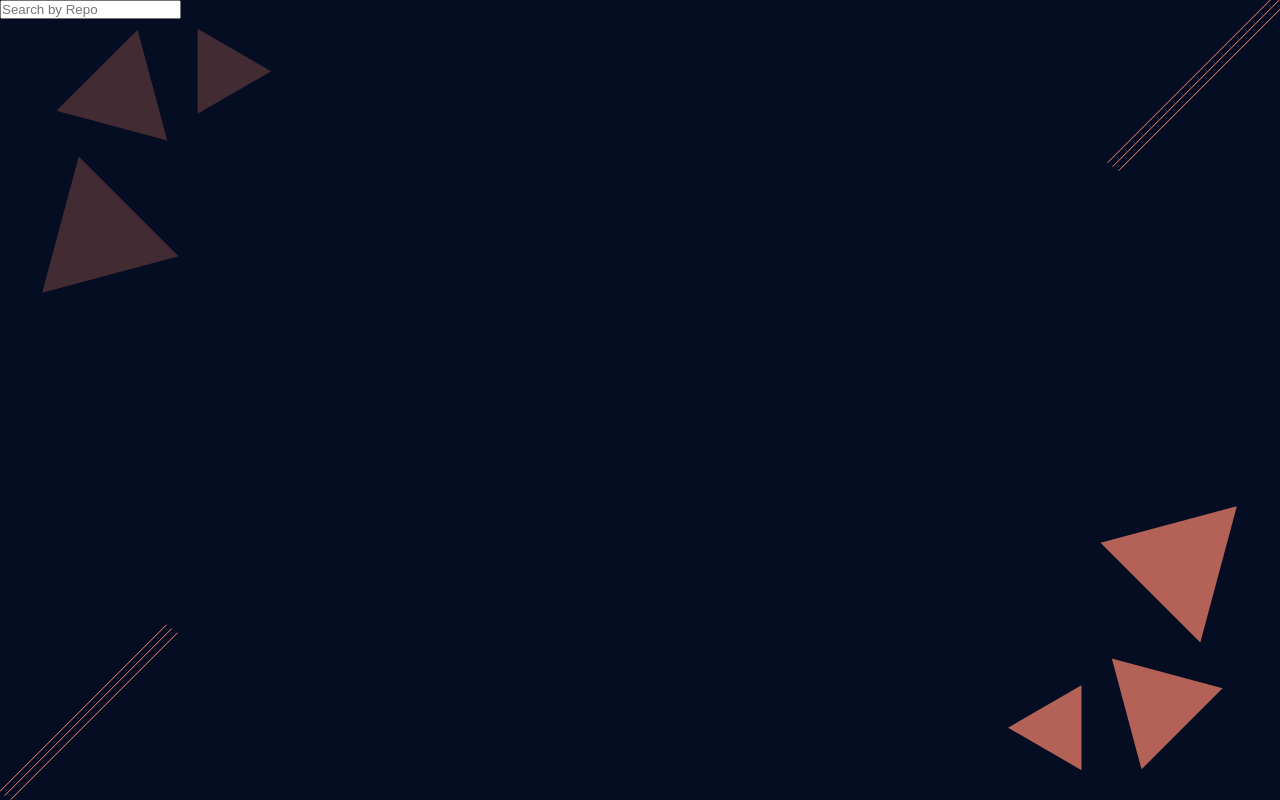
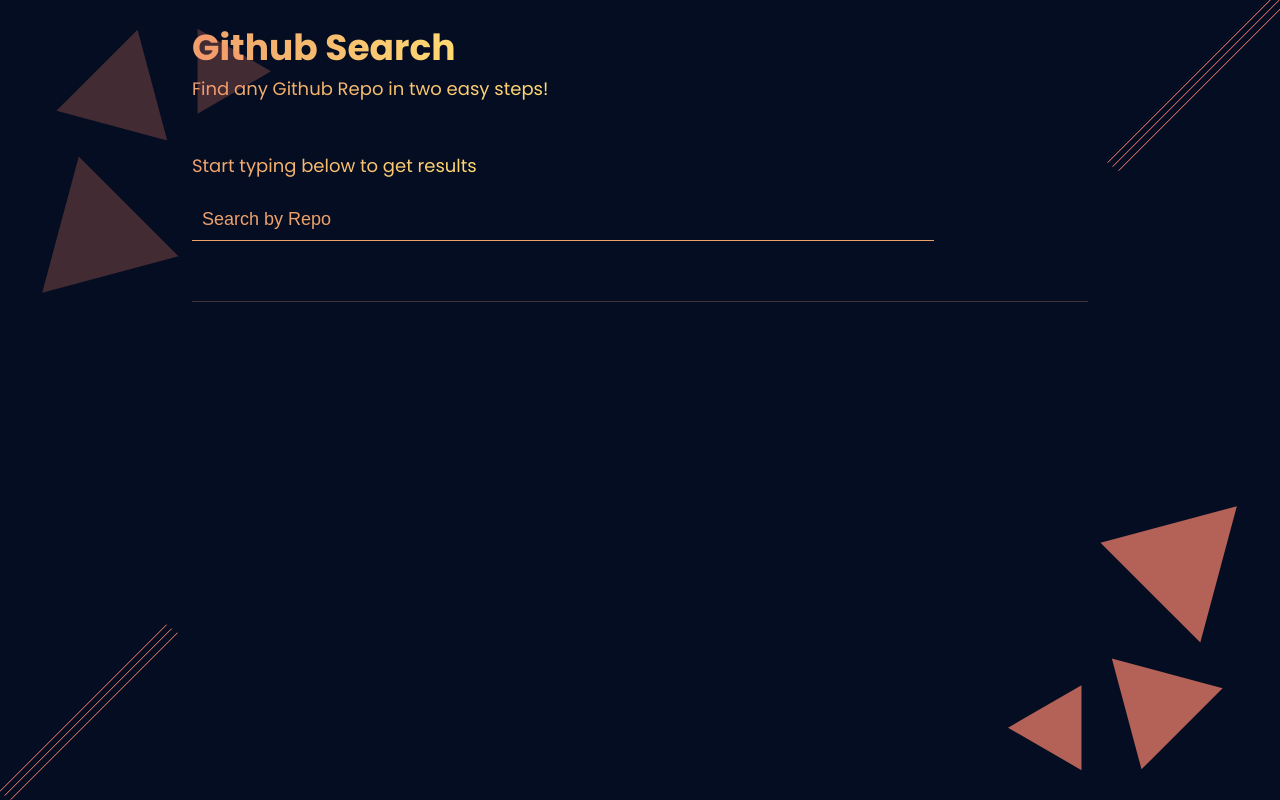
Before and after one commit to git-ahi/github-search, an Angular app: page /repos in a window 1280 px wide. Built offline with nearby package versions, Linux system fonts and the light colour scheme.

Commit message:
styled components and added interactivity

```diff
--- a/src/app/repos/repos.component.css
+++ b/src/app/repos/repos.component.css
@@ -0,0 +1,98 @@
+.main {
+    font-family: 'Poppins', sans-serif;
+    width: 70vw;
+    margin: 20px auto;
+}
+
+.card {
+    margin: 20vh auto;
+    padding: 80px 80px;
+    width: 90vh;
+    background: url(../../assets/img/circles.svg) no-repeat;
+    background-size: 70% 80%;
+    background-position: center right;
+    border: 1px solid rgba(255, 133, 110, 0.25);
+    box-shadow: 4px 4px 4px rgba(255, 133, 110, 0.25);
+    border-radius: 10px;
+}
+
+.card p {
+    color: #EEA06B;
+}
+
+.logo {
+    margin-bottom: 50px;
+}
+
+.gradient-text{
+    background: linear-gradient(90deg, #EEA06B 0%, #FFD973 100%);
+    background-size: 100%;
+    background-clip: text;
+    color: transparent;
+}
+
+#heading {
+    display: inline;
+    font-weight: bold;
+    font-size: 36px;
+}
+
+#sub-heading {
+    display: inline;
+    font-weight: normal;
+    font-size: 18px;
+}
+
+
+#normal-text {
+    margin-left: 100px;
+    display: inline;
+    font-weight: normal;
+    font-size: 18px;
+}
+
+input {
+    margin: 20px 0;
+    border: none;
+    background-color: transparent;
+    border-bottom: 1px solid #EEA06B;
+    padding: 10px 500px 10px 10px;
+    color: #EEA06B;
+    font-weight: 300;
+    font-size: 18px;
+    outline: none;
+}
+
+input::placeholder{
+    border: none;
+    background-color: transparent;
+    font-weight: 300;
+    font-size: 18px;
+    color: #EEA06B;
+}
+
+p {
+    color: #EEA06B;
+}
+
+ul {
+    color: #EEA06B;
+    text-decoration: none;
+    list-style-type: none;
+}
+
+a {
+    color: #EEA06B;
+    text-decoration: none;
+}
+
+.list {
+    padding: 20px;
+    border-bottom: 1px solid #ee9f6b44;
+}
+
+.list:hover {
+    background-color: #ee9f6b44;
+    transition: 800ms;
+    cursor: pointer;
+}
--- a/src/app/repos/repos.component.html
+++ b/src/app/repos/repos.component.html
@@ -1,10 +1,23 @@
-<form>
+<div class="main">
+  <div class="logo">
+    <p id="heading" class="gradient-text" >Github Search</p> <br>
+    <p id="sub-heading" class="gradient-text">Find any Github Repo in two easy steps!</p>
+  </div>
+  <p id="sub-heading" class="gradient-text">Start typing below to get results</p>
+  <form>
     <div class="mb-3">
-      <input type="email" class="form-control" placeholder="Search by Repo" [(ngModel)] = "repoName" name="repoName" (keyup)='searchRepo()'>
-
-      {{repoName}}
+      <input type="email" class="form-control" placeholder="Search by Repo" [(ngModel)] = "repoName" name="repoName" (keyup)='searchRepo()' autocomplete="off">
     </div>
-    <p *ngFor= 'let rep of repo'>
-        {{rep.name}}
-    </p>
+    <div class="list"></div>
+    <ul>
+      <li *ngFor= 'let rep of repo'>
+        <a target="_blank" href="{{rep.html_url}}">
+          <div class="list">
+            <h3>{{rep.name}}</h3> <br>
+            {{rep.description}}
+          </div>
+        </a>
+      </li>
+    </ul>
   </form>
+</div>
--- a/src/app/search-service/search.service.ts
+++ b/src/app/search-service/search.service.ts
@@ -16,7 +16,7 @@
   userRepos:any;
 
   constructor(private http: HttpClient) {
-    this.user = new User("", "");
+    this.user = new User("", "", 0, 0, 0, "");
   }
 
   userRequest(userName:string) {
@@ -24,13 +24,21 @@
     console.log(this.userName);
 
     interface ApiResponse {
-      login: string;
+      name: string;
       avatar_url: string;
+      followers: number;
+      following: number;
+      public_repos:number;
+      bio: string;
     }
     let promise = new Promise((resolve, reject) => {
       this.http.get<ApiResponse>(environment.userApi +this.userName + '?access_token='+ environment.accessToken).toPromise().then(response => {
         this.user.photo = response.avatar_url
-        this.user.userName = response.login
+        this.user.userName = response.name
+        this.user.bio = response.bio
+        this.user.followers = response.followers
+        this.user.following = response.following
+        this.user.repos = response.public_repos
 
         resolve(response)
       },
--- a/src/app/user-repo.ts
+++ b/src/app/user-repo.ts
@@ -1,3 +1,3 @@
 export class UserRepo {
-    constructor(public name:string, public url:string){}
+    constructor(public name:string, public html_url:string, public description:string){}
 }
--- a/src/app/user.ts
+++ b/src/app/user.ts
@@ -1,3 +1,3 @@
 export class User {
-    constructor(public photo: string, public userName: string) { }
+    constructor(public photo: string, public userName: string, public followers:number, public following:number, public repos:number, public bio: string) { }
 }
--- a/src/app/users/user-repo/user-repo.component.css
+++ b/src/app/users/user-repo/user-repo.component.css
@@ -0,0 +1,25 @@
+p {
+    color: #EEA06B;
+}
+
+ul {
+    color: #EEA06B;
+    text-decoration: none;
+    list-style-type: none;
+}
+
+a {
+    color: #EEA06B;
+    text-decoration: none;
+}
+
+.list {
+    padding: 20px;
+    border-bottom: 1px solid #ee9f6b44;
+}
+
+.list:hover {
+    background-color: #ee9f6b44;
+    transition: 800ms;
+    cursor: pointer;
+}
--- a/src/app/users/user-repo/user-repo.component.html
+++ b/src/app/users/user-repo/user-repo.component.html
@@ -1,3 +1,9 @@
-<p *ngFor = 'let repo of repos'>
-    {{repo.name}}
-</p>
+<ul>
+    <li *ngFor = 'let repo of repos'>
+        <a target="_blank" href="{{repo.html_url}}"><div class="list">
+            <h3>{{repo.name}}</h3> <br>
+            {{repo.description}}
+        </div>
+    </a>
+    </li>
+</ul>
--- a/src/app/users/users.component.css
+++ b/src/app/users/users.component.css
@@ -0,0 +1,92 @@
+.main {
+    font-family: 'Poppins', sans-serif;
+    width: 70vw;
+    margin: 20px auto;
+}
+
+.card {
+    margin: 20vh auto;
+    padding: 80px 80px;
+    width: 90vh;
+    background: url(../../assets/img/circles.svg) no-repeat;
+    background-size: 70% 80%;
+    background-position: center right;
+    border: 1px solid rgba(255, 133, 110, 0.25);
+    box-shadow: 4px 4px 4px rgba(255, 133, 110, 0.25);
+    border-radius: 10px;
+}
+
+.card p {
+    color: #EEA06B;
+}
+
+.logo {
+    margin-bottom: 50px;
+}
+
+.gradient-text{
+    background: linear-gradient(90deg, #EEA06B 0%, #FFD973 100%);
+    background-size: 100%;
+    background-clip: text;
+    color: transparent;
+}
+
+#heading {
+    display: inline;
+    font-weight: bold;
+    font-size: 36px;
+}
+
+#sub-heading {
+    display: inline;
+    font-weight: normal;
+    font-size: 18px;
+}
+
+
+#normal-text {
+    margin-left: 100px;
+    display: inline;
+    font-weight: normal;
+    font-size: 18px;
+}
+
+input {
+    margin-top: 20px;
+    border: none;
+    background-color: transparent;
+    border-bottom: 1px solid #EEA06B;
+    padding: 10px 500px 10px 10px;
+    color: #EEA06B;
+    font-weight: 300;
+    font-size: 18px;
+    outline: none;
+}
+
+input::placeholder{
+    border: none;
+    background-color: transparent;
+    font-weight: 300;
+    font-size: 18px;
+    color: #EEA06B;
+}
+
+button {
+    background: linear-gradient(90deg, #EEA06B 0%, #FFD973 100%);
+    border: none;
+    border-radius: 5px;
+    padding: 15px 50px;
+    margin: 20px 0;
+    font-weight: bold;
+    font-size: 14px;
+    line-height: 21px;
+    color: #040D21;
+}
+
+button:hover {
+    background: linear-gradient(90deg, #FFD973 0%, #EEA06B 100%);
+}
+
+app-user-repo {
+    color: #EEA06B;
+}
--- a/src/app/users/users.component.html
+++ b/src/app/users/users.component.html
@@ -1,15 +1,22 @@
+<div class="main">
+  <div class="logo">
+    <p id="heading" class="gradient-text" >Github Search</p> <br>
+    <p id="sub-heading" class="gradient-text">Find any Github Repo in two easy steps!</p>
+  </div>
+  <p id="sub-heading" class="gradient-text">Start typing below to get results</p>
     <form>
       <div class="mb-3">
-    <input type="email" class="form-control" placeholder="Search by User" [(ngModel)] = "result" name="result" (keyup)='searchUser()'>
-      {{result}}
+      <input type="email" class="form-control" placeholder="Username" [(ngModel)] = "result" name="result" (keyup)='searchUser()' autocomplete="off">
       </div>
     </form>
-
+    <div class="card">
       <p><img src="{{ user.photo }}" alt="" /></p>
-<p>{{ user.userName }}</p>
+      <p>Name: {{ user.userName }}</p>
+      <p>Bio: {{user.bio}}</p>
+      <p>Followers: {{user.followers}}</p>
+      <p>Following: {{user.following}}</p>
+      <p>Repositories: {{user.repos}}</p>
       <button (click)= 'searchUserRepo()'>View Repos</button>
       <app-user-repo [repos] = 'userRepos'></app-user-repo>
-<!-- <p>{{ repo.totalCount }}</p> -->
-<!-- <p *ngFor="let rep of repo">{{ rep.name }} -->
-    <!-- {{rep.url}} -->
-<!-- </p> -->
+    </div>
+</div>
--- a/src/app/users/users.component.ts
+++ b/src/app/users/users.component.ts
@@ -1,6 +1,5 @@
 import { Component, OnInit } from '@angular/core';
 import { User } from "../user";
-import { UserRepo } from "../user-repo";
 
 import { SearchService } from "../search-service/search.service";
 
@@ -23,7 +22,6 @@
   }
 
   searchUserRepo() {
-    // console.log(this.searchService.userRepoRequest(this.result), "User data");
 
     this.searchService.userRepoRequest(this.result).subscribe((userRepos)=>{
       this.userRepos=userRepos
--- a/src/styles.css
+++ b/src/styles.css
@@ -35,3 +35,7 @@
     bottom: 0;
     left: 0;
 }
+
+button:hover {
+    cursor: pointer;
+}
```
Also changed, not shown: src/app/repo.ts (+3 -5 lines). Lines whose indentation alone changed are shown as unchanged.
